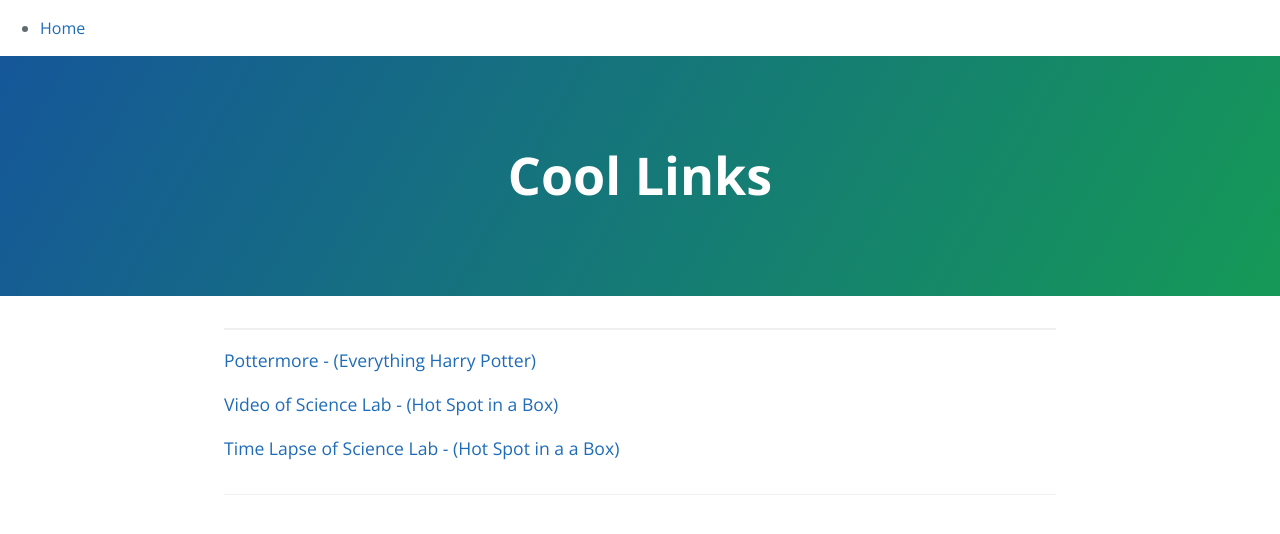
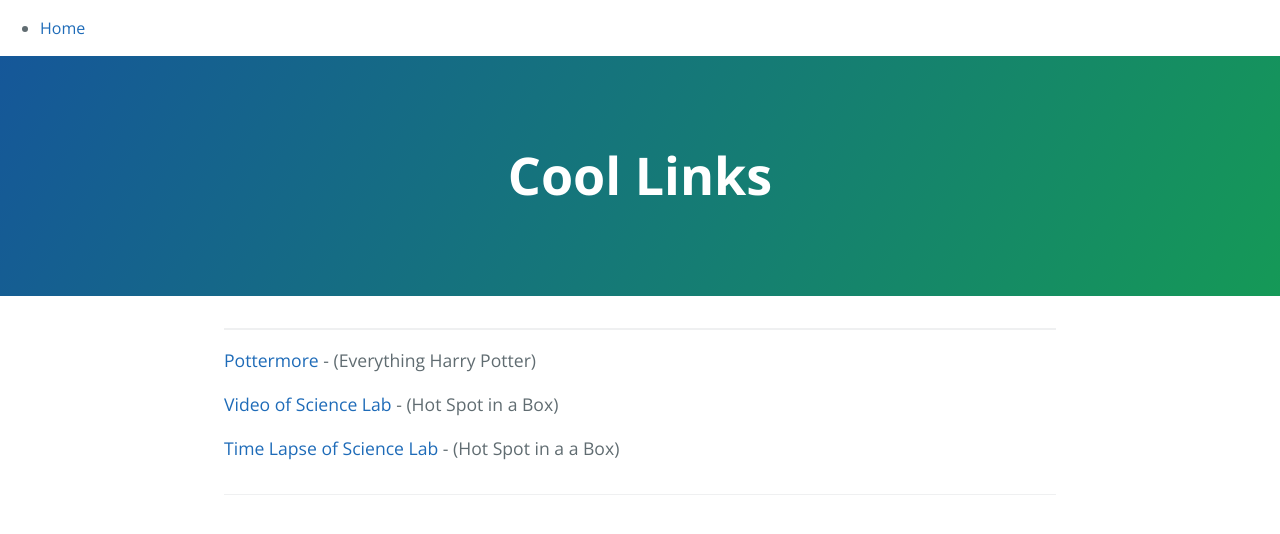
Before and after one commit to mebartsch/mebartsch.github.io, a Jekyll site: the page links/index.html, which Jekyll copies as it is, in a window 1280 px wide. Shown: the top 534 px of the page. Built offline with Jekyll 4.4.1, drawn with Linux system fonts in a browser that asks for light colours; part of the change alters nothing that is shown.

Commit message:
Update index.html

```diff
--- a/links/index.html
+++ b/links/index.html
@@ -22,18 +22,16 @@
     <section class="main-content">
 	<hr>
 	   <p>
-
-	    <a href="https://www.pottermore.com/" target="_blank">Pottermore - (Everything Harry Potter)</a>
-
-		   </p>
-
-	      <a href="https://drive.google.com/file/d/0B44swCgK7p2hNmNEbjhobzhSR3M/view" target="_blank">
-		  Video of Science Lab - (Hot Spot in a Box) </a>
+		   <a href="https://www.pottermore.com/" target="_blank">Pottermore </a>
+		   - (Everything Harry Potter)
+	   </p>
+	   <p>
+	      <a href="https://drive.google.com/file/d/0B44swCgK7p2hNmNEbjhobzhSR3M/view" target="_blank">Video of Science Lab </a>
+		      - (Hot Spot in a Box)
 	  <p>
-
-	  <a herf="https://drive.google.com/file/d/0B7hvdl56bUEBc2JfZWMzLXlCMDQ/view" target="_blank">
-
-		     Time Lapse of Science Lab - (Hot Spot in a a Box) </a>
+          <p>
+	  <a herf="https://drive.google.com/file/d/0B7hvdl56bUEBc2JfZWMzLXlCMDQ/view" target="_blank">Time Lapse of Science Lab </a>
+		  - (Hot Spot in a a Box)
 	    </p>
 
 
```
